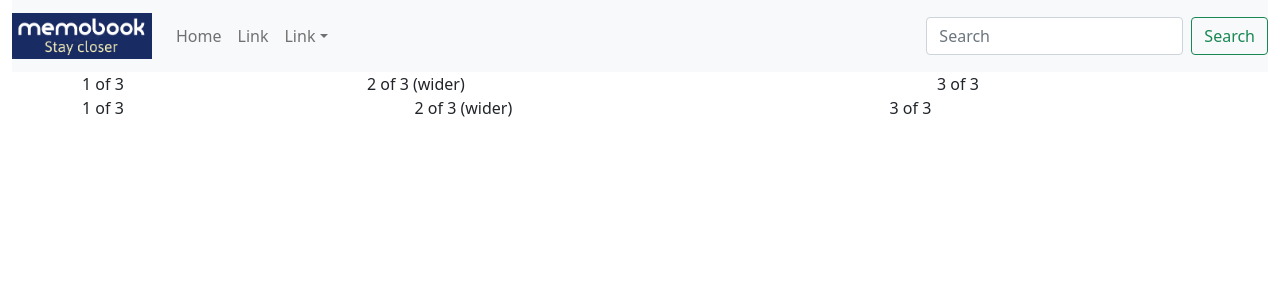
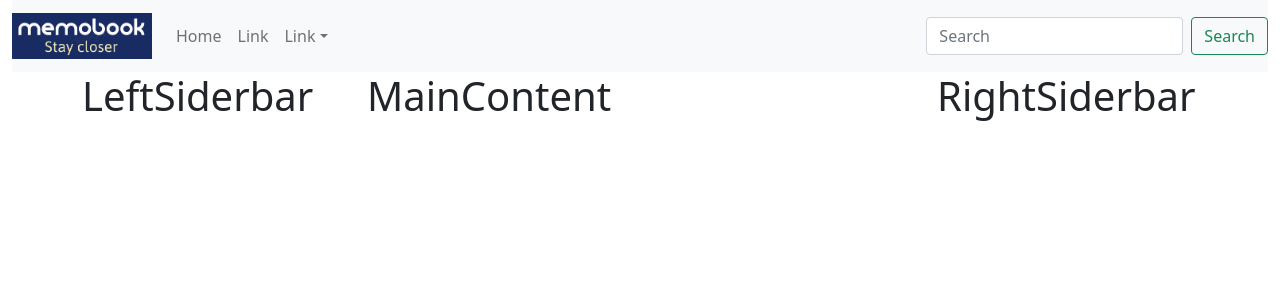
Before and after one commit to mak-alamin/memobook, a React (Create React App) app in the folder frontend/: page / in a window 1280 px wide. Shown: the top 300 px of the page. Built offline with nearby package versions, Linux system fonts and the light colour scheme.

Commit message:
added layouts

```diff
--- a/frontend/src/components/Layout/Layout.js
+++ b/frontend/src/components/Layout/Layout.js
@@ -1,6 +1,10 @@
 import React from "react";
 import { Col, Container, Row } from "react-bootstrap";
 import Header from "../Header/Header";
+import LeftSidebar from "./LeftSidebar/LeftSidebar";
+import RightSidebar from "./RightSidebar/RightSidebar";
+
+import MainContent from "./MainContent/MainContent";
 
 function Layout() {
   return (
@@ -8,14 +12,17 @@ function Layout() {
       <Header />
       <Container>
         <Row>
-          <Col>1 of 3</Col>
-          <Col xs={6}>2 of 3 (wider)</Col>
-          <Col>3 of 3</Col>
-        </Row>
-        <Row>
-          <Col>1 of 3</Col>
-          <Col xs={5}>2 of 3 (wider)</Col>
-          <Col>3 of 3</Col>
+          <Col>
+            <LeftSidebar />
+          </Col>
+
+          <Col xs={6}>
+            <MainContent />
+          </Col>
+
+          <Col>
+            <RightSidebar />
+          </Col>
         </Row>
       </Container>
     </Container>
--- /dev/null
+++ b/frontend/src/components/Layout/LeftSidebar/LeftSidebar.js
@@ -0,0 +1,11 @@
+import React from "react";
+
+function LeftSidebar() {
+  return (
+    <div>
+      <h1>LeftSiderbar</h1>
+    </div>
+  );
+}
+
+export default LeftSidebar;
--- /dev/null
+++ b/frontend/src/components/Layout/MainContent/MainContent.js
@@ -0,0 +1,11 @@
+import React from "react";
+
+function MainContent() {
+  return (
+    <div>
+      <h1>MainContent</h1>
+    </div>
+  );
+}
+
+export default MainContent;
--- /dev/null
+++ b/frontend/src/components/Layout/RightSidebar/RightSidebar.js
@@ -0,0 +1,11 @@
+import React from "react";
+
+function RightSidebar() {
+  return (
+    <div>
+      <h1>RightSiderbar</h1>
+    </div>
+  );
+}
+
+export default RightSidebar;
```
